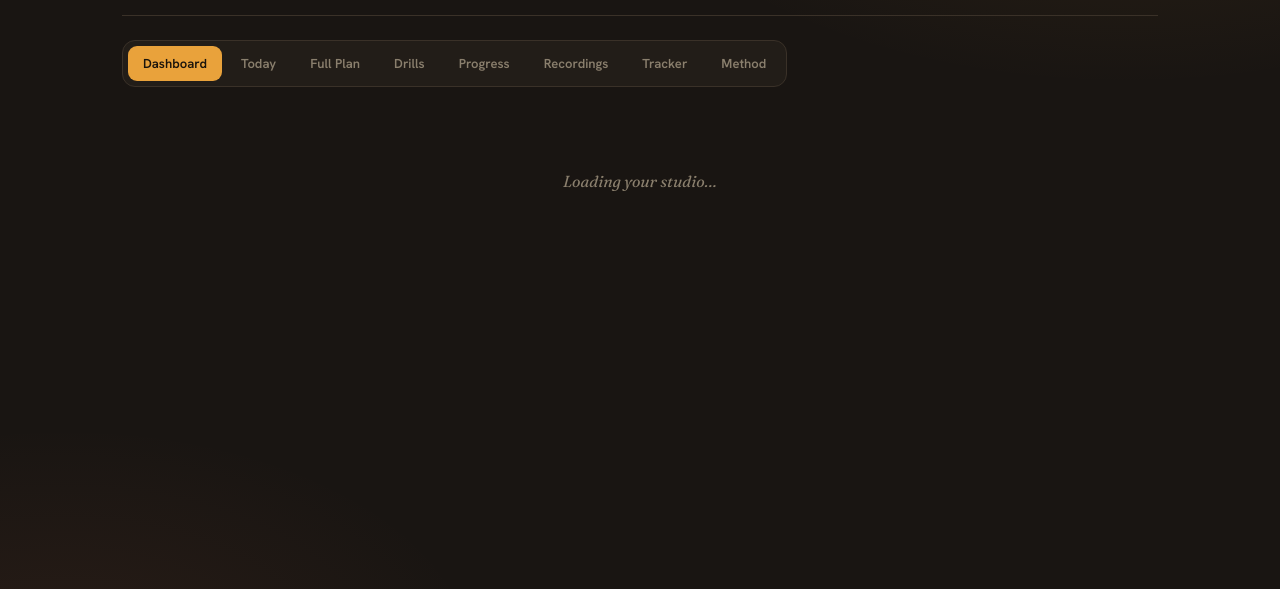
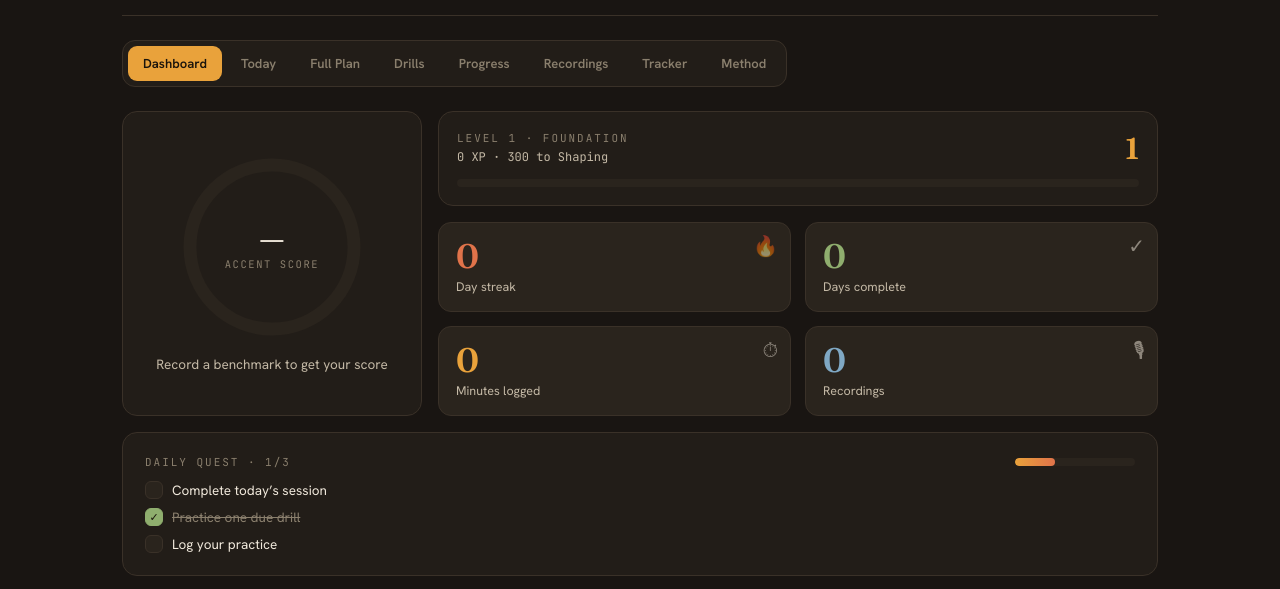
Before and after one commit to milanamuth/accent-studio, a website: page accent-studio/index.html in a window 1280 px wide. Shown: the part 150-739 px from the top of the page. Drawn offline with nearby package versions, Linux system fonts and the light colour scheme.

Commit message:
Update index.html

```diff
--- a/accent-studio/index.html
+++ b/accent-studio/index.html
@@ -1374,7 +1374,7 @@ async function playRec(id){
 const app=document.getElementById('app');
 let CURRENT_VIEW='dash';
 
-ffunction render(){
+function render(){
   const v=CURRENT_VIEW;
   if(v==='dash') app.innerHTML=viewDash();
   else if(v==='today') app.innerHTML=viewToday();
```
